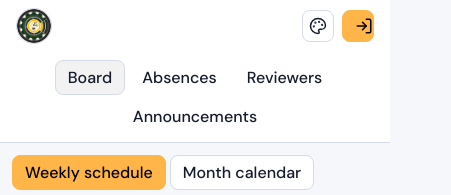
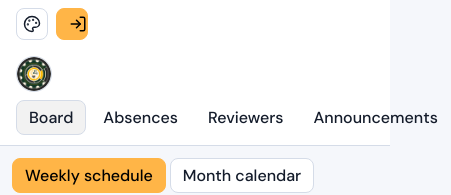
Before and after one commit to P0ll-png/ToDos, a React (Vite) app: page / in a window 390 px wide. Shown: the top 195 px of the page, 451 px wide, since content can reach past the window. Built offline with nearby package versions, Linux system fonts and the light colour scheme; no server answers; the database is empty.

Commit message:
fix: group nav tabs beside brand on desktop, scrollable tab row on mobile

```diff
--- a/src/components/TopBar.tsx
+++ b/src/components/TopBar.tsx
@@ -3,17 +3,20 @@
  * It folds together what used to be two stacked bars (Header + Nav) so every
  * page shows exactly ONE bar (design OD-1, fixes the duplicate-navbar bug).
  *
- * LEFT: the circular logo holder (the .header-logo span + the HeaderLogo
- * /logo.png-with-SVG fallback) and the app title. TABS: the three real
- * <button>s (Board / Absences / Reviewers) wired to setPage with
- * aria-current="page" on the active one, carrying the officer-only Absences
- * pending-count badge (design OD-4). RIGHT: exactly one <AccountControls />.
+ * LEFT CLUSTER (.topbar-brandnav): the circular logo holder (.header-logo +
+ * the HeaderLogo /logo.png-with-SVG fallback), the app title (.header-title),
+ * and immediately beside them the real <button> tabs (Board / Absences /
+ * Reviewers / Announcements) wired to setPage with aria-current="page" on the
+ * active one, carrying the officer-only Absences pending-count badge (design
+ * OD-4). On desktop every page option therefore sits right next to the brand.
+ * RIGHT: exactly one <AccountControls />, pushed to the far edge by the
+ * .topbar's space-between.
  *
  * Colors come only from CSS tokens; the global :focus-visible ring applies to
  * every button. Responsive collapse lives in base.css: at <=640px the title
- * text collapses (.header-title) and the tabs wrap to their own full-width
- * line (.topbar-tabs) so they stay visible and tappable with no horizontal
- * overflow.
+ * text collapses (.header-title) and the whole brand+nav cluster stacks so the
+ * tabs wrap onto their own full-width, horizontally scrollable row — tappable
+ * with no page overflow.
  */
 import { useState, type ReactNode } from 'react';
 import { useNav, type Page } from '../context/NavProvider';
@@ -82,7 +85,15 @@ export function TopBar() {
         color: 'var(--text)',
       }}
     >
-      <div style={{ display: 'flex', alignItems: 'center', gap: '0.75rem', minWidth: 0 }}>
+      {/*
+        LEFT CLUSTER: brand (logo + title) and the nav tabs sit together on the
+        left so on desktop every page option lines up directly beside the
+        "Class To-Do Board" sign. AccountControls stays pushed to the far right
+        (the .topbar's space-between does the pushing). On <=640px the tabs wrap
+        to their own full-width line below the brand (see base.css).
+      */}
+      <div className="topbar-brandnav">
+        <div className="topbar-brand" style={{ display: 'flex', alignItems: 'center', gap: '0.75rem', minWidth: 0 }}>
           <span className="header-logo" aria-hidden="true">
             <HeaderLogo />
           </span>
@@ -107,6 +118,7 @@ export function TopBar() {
               </button>
             );
           })}
+        </div>
       </div>
 
       <AccountControls />
--- a/src/styles/base.css
+++ b/src/styles/base.css
@@ -165,6 +165,21 @@ button {
   color: var(--text);
 }
 
+/*
+ * Brand + nav cluster. Groups the logo/title and the page tabs into one
+ * left-aligned row so on desktop the tabs sit directly beside the "Class
+ * To-Do Board" sign. AccountControls stays on the far right via the
+ * .topbar's space-between. flex-wrap lets the tabs drop below the brand on
+ * mid-width screens before the <=640px mobile layout takes over.
+ */
+.topbar-brandnav {
+  display: flex;
+  align-items: center;
+  gap: 1rem;
+  flex-wrap: wrap;
+  min-width: 0;
+}
+
 .topbar-tabs {
   display: flex;
   align-items: center;
@@ -184,15 +199,36 @@ button {
   }
 
   /*
-   * Tabs drop to their own full-width line below the brand/account cluster so
-   * they stay visible and tappable with no horizontal overflow (down to
-   * 320px). order:1 pushes them after the brand and AccountControls.
+   * The brand+nav cluster takes the full width and stacks: the small brand row
+   * on top, then the tabs below it. order:1 pushes the whole cluster beneath
+   * the brand/account line so AccountControls stays reachable at the top.
+   */
+  .topbar-brandnav {
+    order: 1;
+    flex-basis: 100%;
+    flex-direction: column;
+    align-items: stretch;
+    gap: 0.5rem;
+  }
+
+  /*
+   * Tabs become a single horizontally scrollable row rather than wrapping onto
+   * several lines (there are four of them). They stay on one tidy line, each
+   * fully tappable, and the row scrolls sideways if the viewport is very narrow
+   * (down to 320px) with no page-level overflow. Momentum scroll on iOS; the
+   * scrollbar is left visible-by-default so the overflow is discoverable.
    */
   .topbar-tabs {
-    order: 1;
-    flex-basis: 100%;
-    justify-content: center;
-    flex-wrap: wrap;
+    flex-wrap: nowrap;
+    overflow-x: auto;
+    -webkit-overflow-scrolling: touch;
+    justify-content: flex-start;
+    padding-bottom: 0.125rem;
+  }
+
+  /* Tabs must not shrink below their label width inside the scroll row. */
+  .topbar-tabs button {
+    flex: 0 0 auto;
   }
 
   /* Hide the signed-in account name. */
```
Lines whose indentation alone changed are shown as unchanged.
